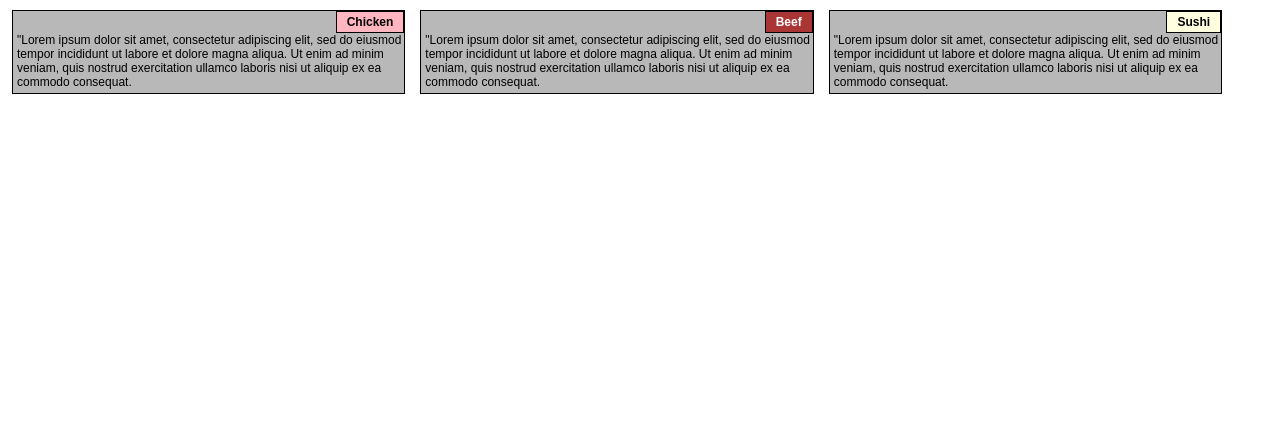
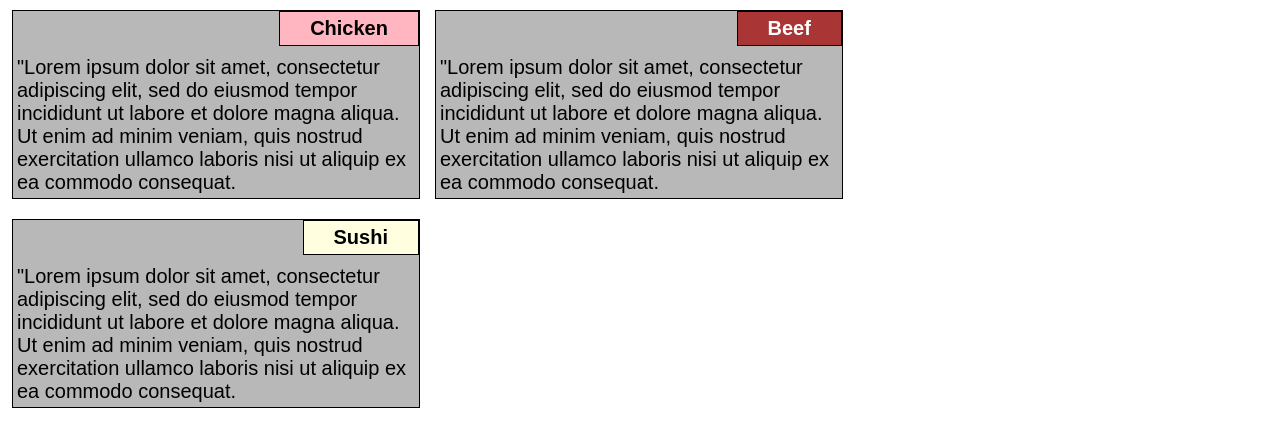
Before and after one commit to tbotouch/coursera-web-course, a plain HTML site: page module2-solution/index.html in a window 1280 px wide. Drawn offline with Linux system fonts and the light colour scheme.

Commit message:
minor changes

```diff
--- a/module2-solution/css/styles.css
+++ b/module2-solution/css/styles.css
@@ -11,8 +11,9 @@
 .title{
     float:right;
     border: 1px solid black;
-    padding:3px 10px;
+    padding:5px 30px;
     font-weight: bold;
+    margin-bottom: 10px;
 }
 .details{
     clear:right;
@@ -20,7 +21,7 @@
 }
 body{
     font-family: Arial;
-    font-size:12px;
+    font-size:20px;
     margin:0px;
     padding-left:12px;
 }
@@ -37,10 +38,10 @@ body{
 
 @media(min-width:768px) and (max-width:991px){
     #chicken-container,#beef-container{
-        width:47.2%;
+        width:47.5%;
     }
     #sushi-container{
-        width:97.15%;
+        width:97.3%;
 
     }
 }
@@ -51,6 +52,6 @@ body{
 }
 @media(min-width:992px){
     .container{
-        width:30.55%;
+        width:31.7%;
     }
 }
```
